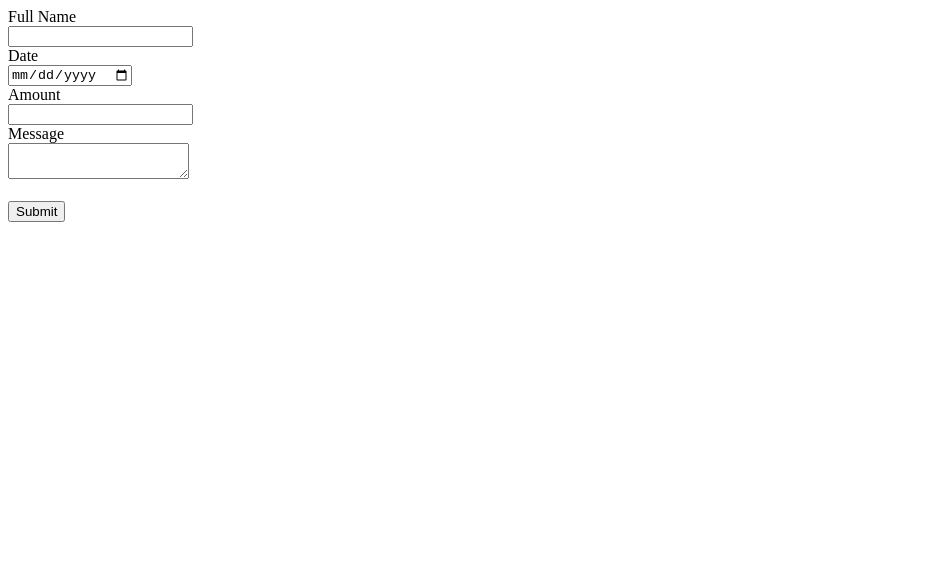
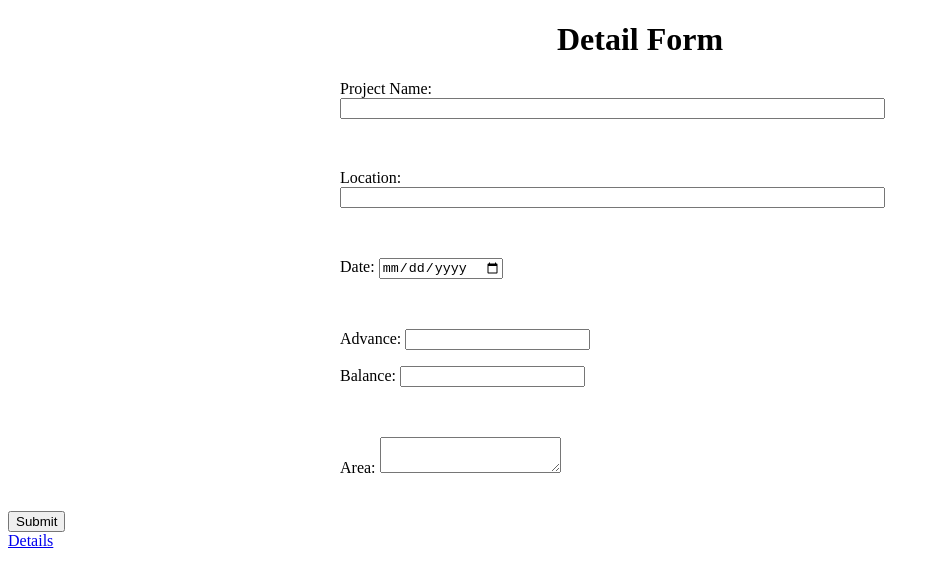
Before and after one commit to ravina415/ravina415.github.io, a plain HTML site: page index.html in a window 1280 px wide. Shown: the whole page, without its empty margins (0-940 px from the left). Drawn offline with nearby package versions, Linux system fonts and the light colour scheme.

Commit message:
Update index.html

```diff
--- a/index.html
+++ b/index.html
@@ -6,6 +6,8 @@
   src="https://code.jquery.com/jquery-3.4.1.js"
   integrity="sha256-WpOohJOqMqqyKL9FccASB9O0KwACQJpFTUBLTYOVvVU="
   crossorigin="anonymous"></script>
+      <script type="text/javascript" src="jquery-1.4.4.min.js"></script>
+    <script type="text/javascript" src="google-spreadsheet.js"></script>
 <script>
 function SubForm (){
     $.ajax({
@@ -24,26 +26,49 @@ function SubForm (){
 </script>
 </head>
 <body>
-  <form id="myForm">
-    <label>Full Name</label>
-    <br/>
-    <input type ="text" name="Full_name" value =""/>
-    <br/>
-    <label>Date</label>
-    <br/>
-    <input type ="date" name="Date" value =""/>
-    <br/>
-    <label>Amount</label>
-    <br/>
-    <input type="number" name="Amount" value =""/>
-    <br/>
-    <label>Message</label>
-    <br/>
-    <textarea name="message" value ="">
-    </textarea>
-    <br/>
-    <br/>
-  </form>
-  <button onclick="SubForm()">Submit</button>
-</body>
+ <style>
+            div {
+                box-sizing: border-box;
+                width: 100%;
+                border: 100px solid black;
+                float: left;
+                align-content: center;
+                align-items: center;
+            }
+
+            form {
+                margin: 0 auto;
+                width: 600px;
+            }
+        </style>
+    </head>
+
+    <body>
+        <h1 style="text-align: center;">Detail Form</h1>
+       <form id="myForm">
+            <p>Project Name: <input type="text"
+                            size="65" name="Project_name" /></p>
+            <br />
+            <p>Location: <input type="text"
+                               size="65" name="Location" />
+          </p>
+            <br />
+            <p>Date: <input type="date"
+                            size="65" name="Date" /></p>
+            <br />
+            <p>Advance: <input type="number"
+                         size="65" name="Advance" /></p>
+			<p>Balance: <input type="number"
+                         size="65" name="Balance" /></p>
+            <br />
+
+            <p>Area: <textarea name="Area" value ="">
+    </textarea></p>
+            <br />
+			</form>
+  <button onclick="SubForm()">Submit</button></br>
+   <a href="https://docs.google.com/spreadsheets/d/18hPbtfBxCmJNymIp6UgeX6DVUcGa6dM7UoKMe-2ckiI/edit#gid=0" >Details</button>
+
+
+    </body>
 </html>
```
